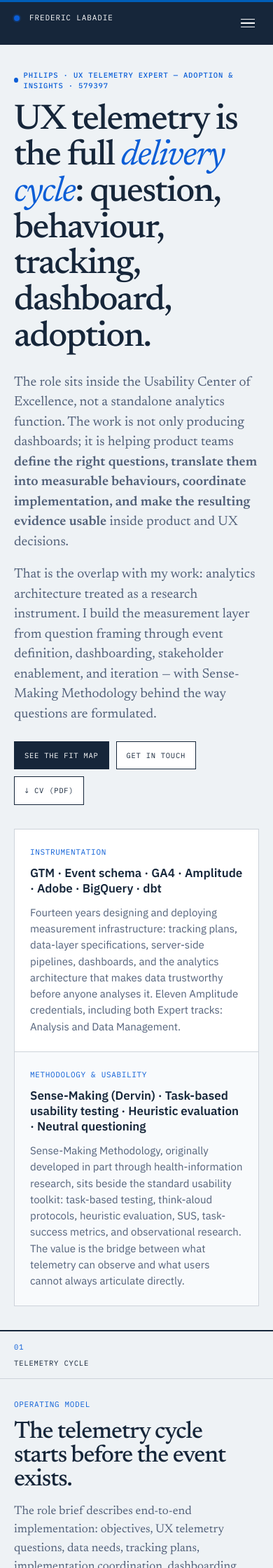
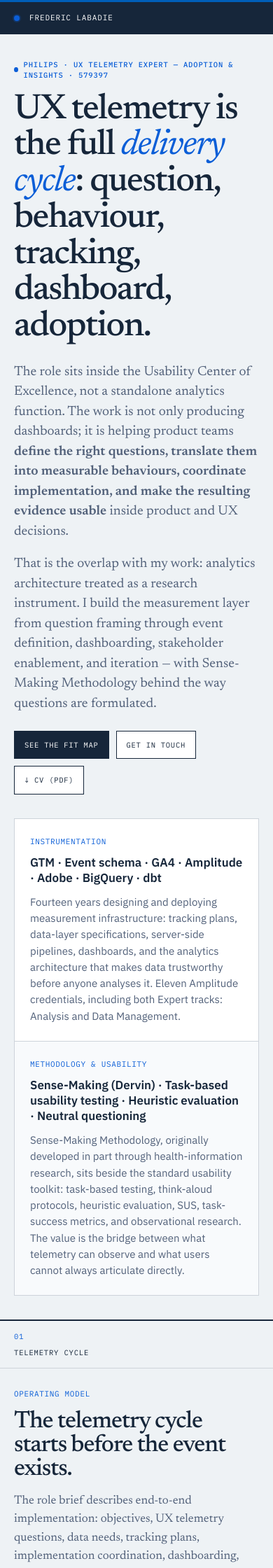
Before and after one commit to fredericlabadie/fredericlabadie.github.io, a Jekyll site: the page built from philips/index.html, in a window 390 px wide. Shown: the top 2240 px of the page at 70% size. Built offline with Jekyll 4.4.1, drawn with Linux system fonts in a browser that asks for light colours; comment, search, counter and statistics services are not loaded.

Commit message:
fix: replace philips hamburger nav with always-visible column layout
Remove the toggle button and hamburger JS entirely. At <=860px the
nav-inner stacks to flex-direction:column, matching the core portfolio
site-nav pattern. Nav links are always visible — no JS required.

Co-Authored-By: Claude Sonnet 4.6 <noreply@anthropic.com>

```diff
--- a/_includes/philips-nav.html
+++ b/_includes/philips-nav.html
@@ -1,7 +1,10 @@
 <nav class="nav" aria-label="Philips microsite">
   <div class="nav-inner">
     <a href="{{ '/philips/' | relative_url }}" class="nav-brand">
-      Frederic Labadie<span class="nav-brand-dot"></span><span class="nav-brand-role">Philips &middot; UX Telemetry Expert role fit</span>
+      Frederic Labadie<span class="nav-brand-dot"></span
+      ><span class="nav-brand-role"
+        >Philips &middot; UX Telemetry Expert role fit</span
+      >
     </a>
     <!-- prettier-ignore -->
     <ul class="nav-links" id="primary-nav">
@@ -10,14 +13,5 @@
       {% if page.philips_nav == "about" %}<li><a href="{{ '/philips/about/' | relative_url }}" aria-current="page">About</a></li>{% else %}<li><a href="{{ '/philips/about/' | relative_url }}">About</a></li>{% endif %}
       {% if page.philips_nav == "contact" %}<li><a href="{{ '/philips/contact/' | relative_url }}" aria-current="page">Contact</a></li>{% else %}<li><a href="{{ '/philips/contact/' | relative_url }}">Contact</a></li>{% endif %}
     </ul>
-    <button
-      type="button"
-      class="nav-toggle"
-      aria-label="Toggle navigation"
-      aria-expanded="false"
-      aria-controls="primary-nav"
-    >
-      <span></span><span></span><span></span>
-    </button>
   </div>
 </nav>
--- a/css/philips-blueprint.css
+++ b/css/philips-blueprint.css
@@ -119,12 +119,8 @@
   text-decoration: none;
 }
 
-.philips-microsite .nav-links a[aria-current='page'] {
+.philips-microsite .nav-links a[aria-current="page"] {
   color: var(--philips-blue-soft);
-}
-
-.philips-microsite .nav-toggle span {
-  background: #ffffff;
 }
 
 /* Base page surfaces */
@@ -507,21 +503,18 @@
 
   .philips-microsite .nav-inner {
     align-items: flex-start;
+    flex-direction: column;
     padding: 14px 20px;
   }
 
+  .philips-microsite .nav-brand,
   .philips-microsite .nav-links {
     width: 100%;
-    background: var(--philips-blue-dark);
-    border-top: 1px solid rgba(255, 255, 255, 0.18);
-    margin-top: 12px;
-    padding-top: 12px;
+  }
+
+  .philips-microsite .nav-links {
     justify-content: flex-start;
     row-gap: 10px;
-  }
-
-  .philips-microsite .nav-links.open {
-    display: flex;
   }
 }
 
--- a/js/philips.js
+++ /dev/null
@@ -1,24 +0,0 @@
-const philipsToggle = document.querySelector('.philips-microsite .nav-toggle');
-const philipsNav = document.querySelector('.philips-microsite #primary-nav');
-
-if (philipsToggle && philipsNav) {
-  const closePhilipsNav = () => {
-    philipsNav.classList.remove('open');
-    philipsToggle.setAttribute('aria-expanded', 'false');
-  };
-
-  philipsToggle.addEventListener('click', () => {
-    const open = philipsNav.classList.toggle('open');
-    philipsToggle.setAttribute('aria-expanded', String(open));
-  });
-
-  philipsNav.querySelectorAll('a').forEach(link => {
-    link.addEventListener('click', closePhilipsNav);
-  });
-
-  document.addEventListener('keydown', event => {
-    if (event.key === 'Escape') {
-      closePhilipsNav();
-    }
-  });
-}
```
